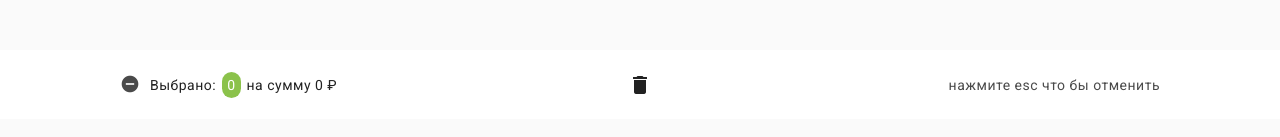
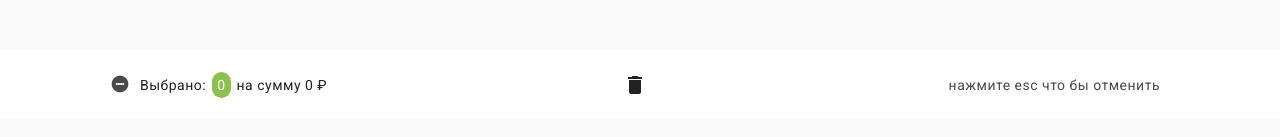
Before and after one commit to greenbuger-byte/tz_everypixel, a React (Create React App) app: page / in a window 1280 px wide. Shown: the part 681-818 px from the top of the page. Built offline with nearby package versions, Linux system fonts and the light colour scheme.

Commit message:
[FIX] fixed bottom panel, updated left block

```diff
--- a/src/components/bottom-panel/bottom-panel.module.css
+++ b/src/components/bottom-panel/bottom-panel.module.css
@@ -27,7 +27,7 @@
 
 .bottom_panel__block_left{
     display: flex;
-    padding-left: 20px;
+    padding-left: 10px;
     justify-content: start;
     flex-basis: 320px;
     align-items: center;
```
